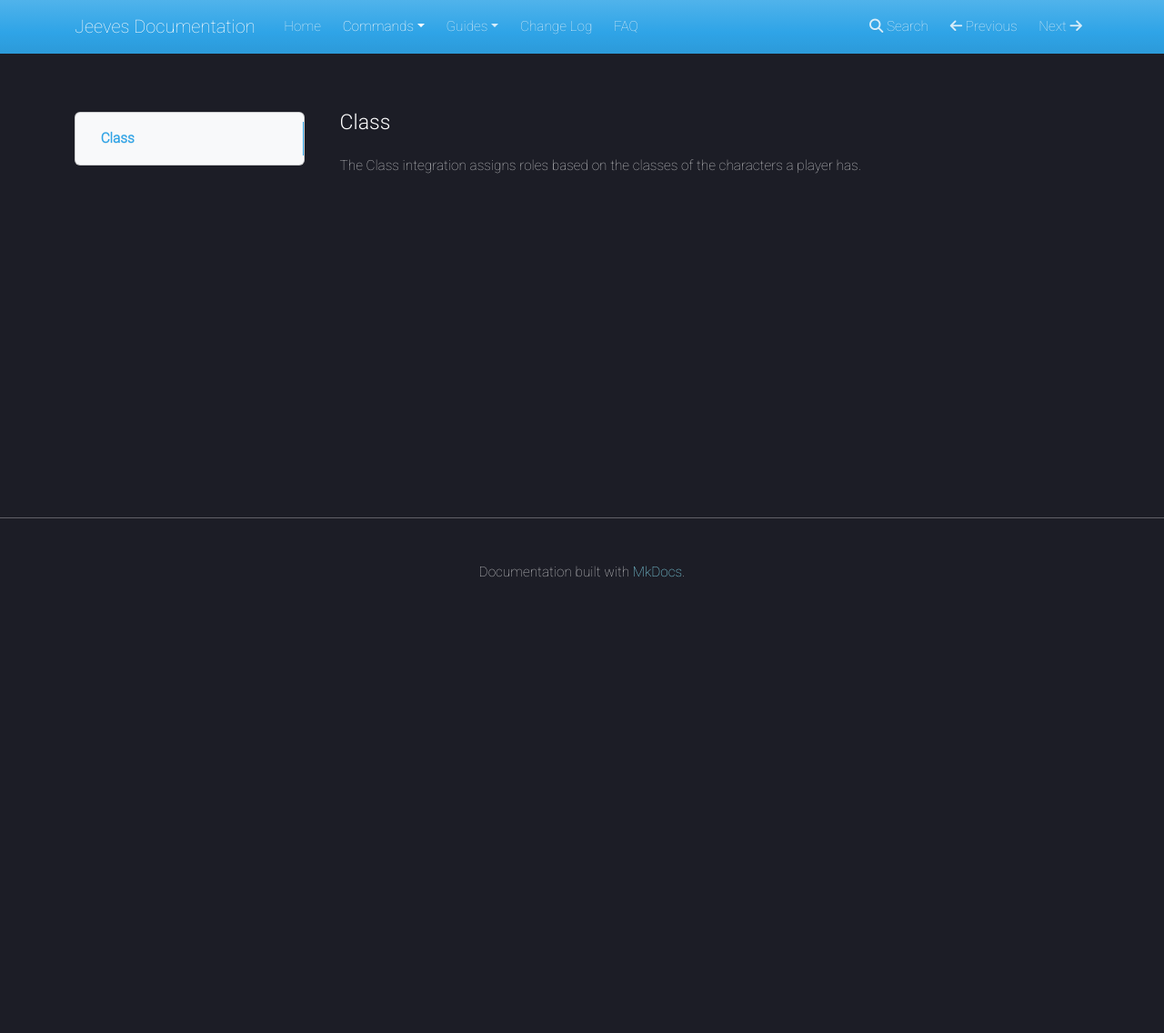
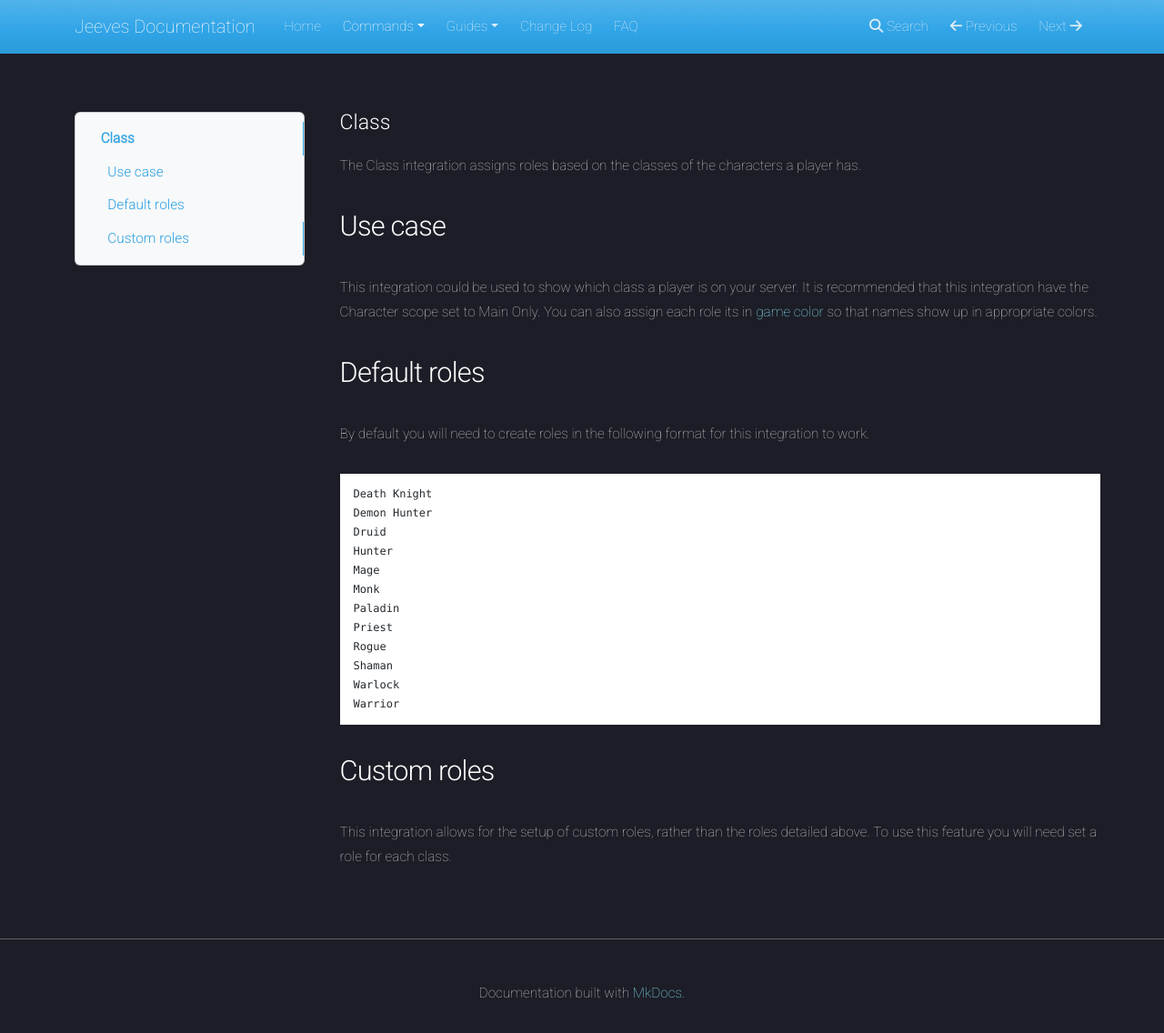
Before and after one commit to TeamJeeves/Jeeves-Bot-Documentation, an MkDocs documentation site: the page built from docs/commands/dashboard/role-management/class.md, in a window 1280 px wide and 1136 px high. Shown: the whole window at 91% size. Built offline with MkDocs 1.6.1, drawn with Linux system fonts in a browser that asks for light colours; nearby versions of some CDN libraries.

Commit message:
Achievements, Class, Mythic Plus role integration

````diff
--- a/docs/commands/dashboard/role-management/class.md
+++ b/docs/commands/dashboard/role-management/class.md
@@ -1,3 +1,27 @@
 # Class
 
 The Class integration assigns roles based on the classes of the characters a player has.
+## Use case
+
+This integration could be used to show which class a player is on your server. It is recommended that this integration have the Character scope set to Main Only. You can also assign each role its in [game color](https://wowpedia.fandom.com/wiki/Class_colors) so that names show up in appropriate colors.
+## Default roles
+
+By default you will need to create roles in the following format for this integration to work.
+```
+Death Knight
+Demon Hunter
+Druid
+Hunter
+Mage
+Monk
+Paladin
+Priest
+Rogue
+Shaman
+Warlock
+Warrior
+```
+
+## Custom roles
+
+This integration allows for the setup of custom roles, rather than the roles detailed above. To use this feature you will need set a role for each class.
````
Also changed, not shown: docs/commands/dashboard/role-management/achievements.md (+16 -0 lines), docs/commands/dashboard/role-management/mythic-plus.md (+17 -0 lines).
